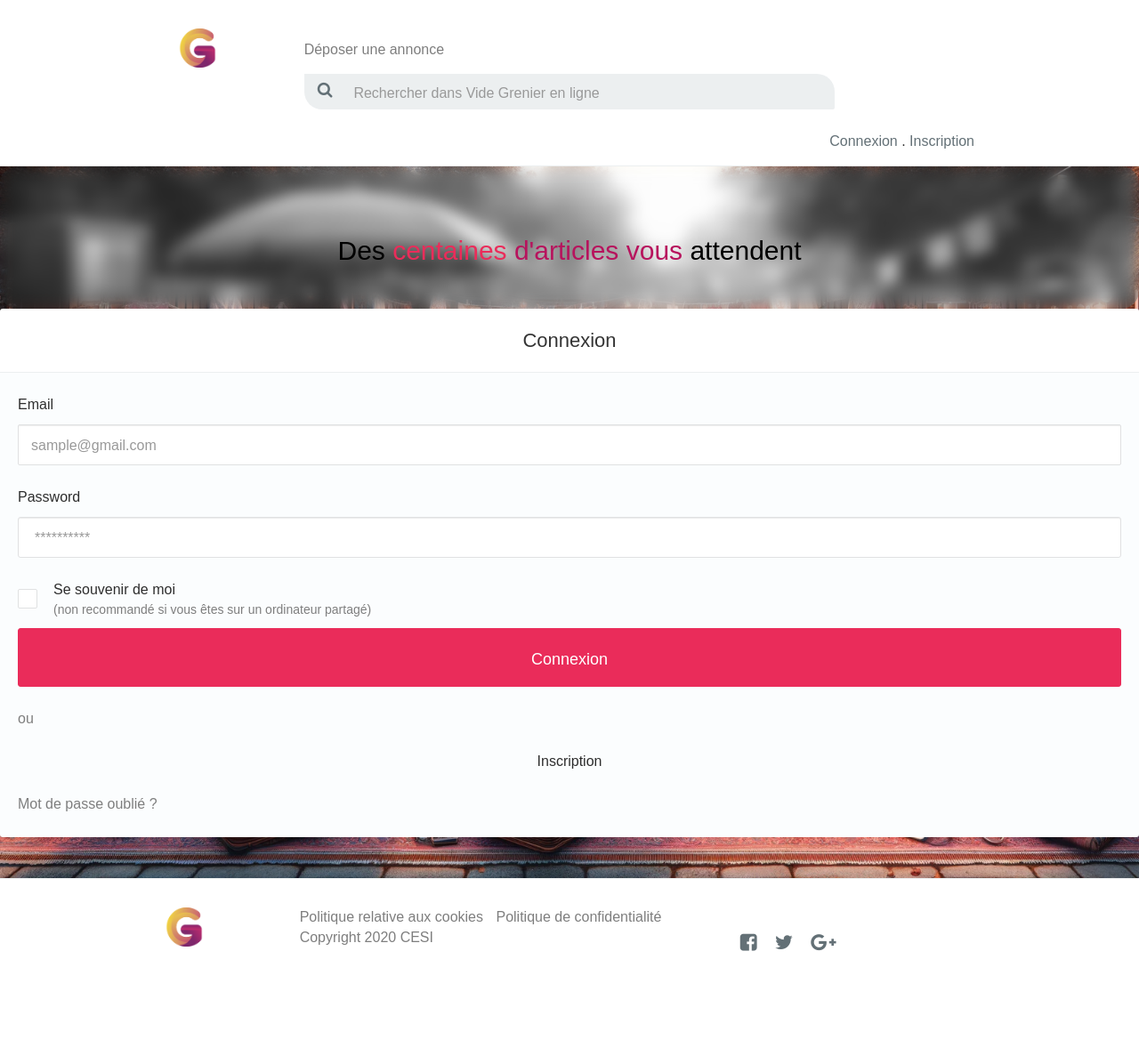
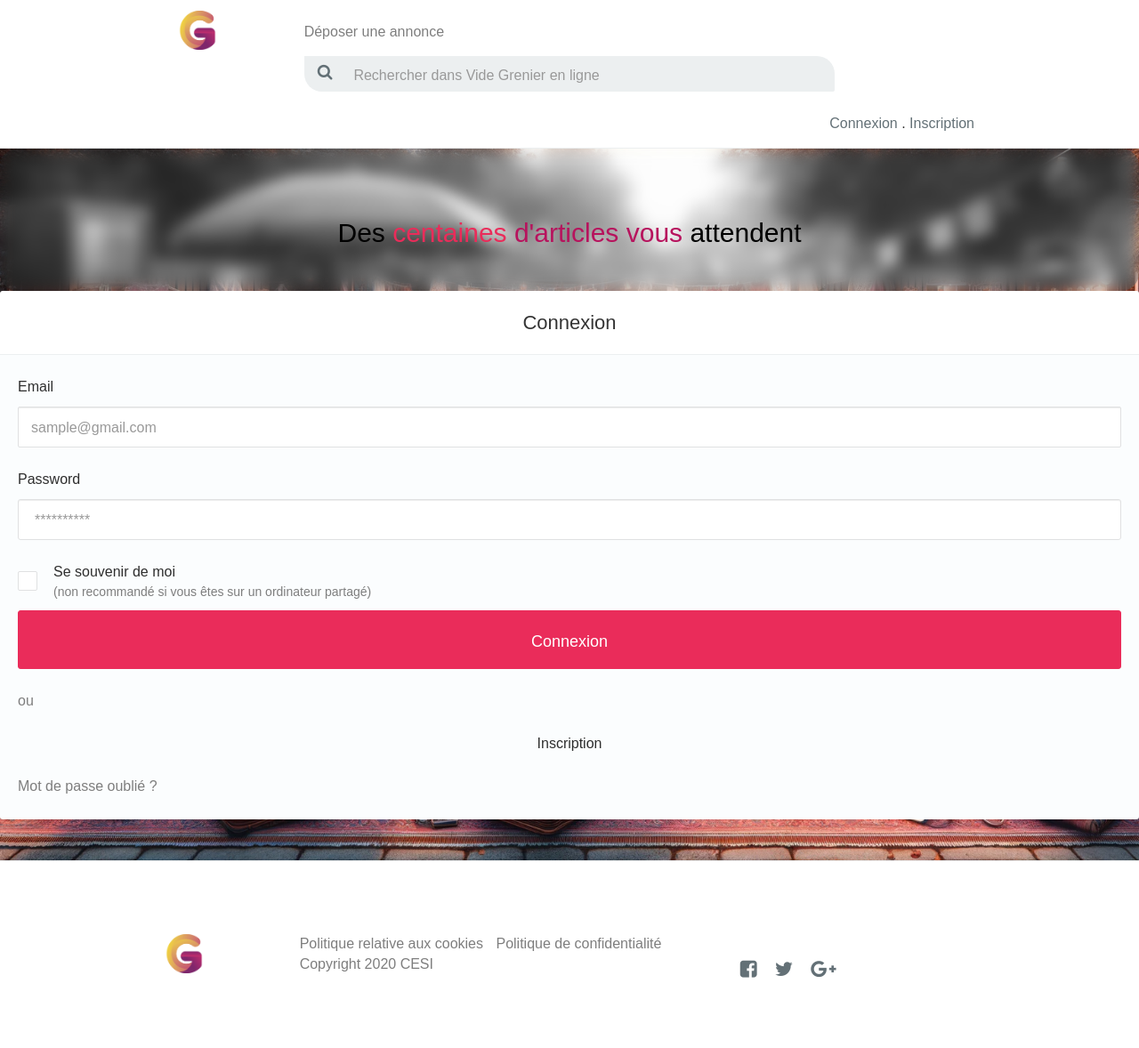
Before and after one commit to ITech-Fixers/vide-grenier-en-ligne, a PHP site: page /posts/login in a window 1280 px wide. Shown: the whole page at 89% size. Before the commit the page ends 1069 px from the top, so only its background shows below. Run offline with PHP 8.4, Linux system fonts and the light colour scheme; some libraries are stand-ins or nearby versions; some web fonts are replaced.

Commit message:
fix css container padding

```diff
--- a/public/style/main.css
+++ b/public/style/main.css
@@ -757,10 +757,6 @@ video {
   object-fit: cover;
   width: 100%;
   height: 100%;
-}
-
-.container {
-  padding-top: 20px;
 }
 
 .card {
--- a/style/_custom.scss
+++ b/style/_custom.scss
@@ -520,11 +520,6 @@ video {
   }
 }
 
-
-.container {
-  padding-top: 20px;
-}
-
 .card {
   margin: 8px;
   box-shadow: 0 4px 8px 0 rgba(0, 0, 0, 0.2);
```
Also changed, not shown: 1 other file.
